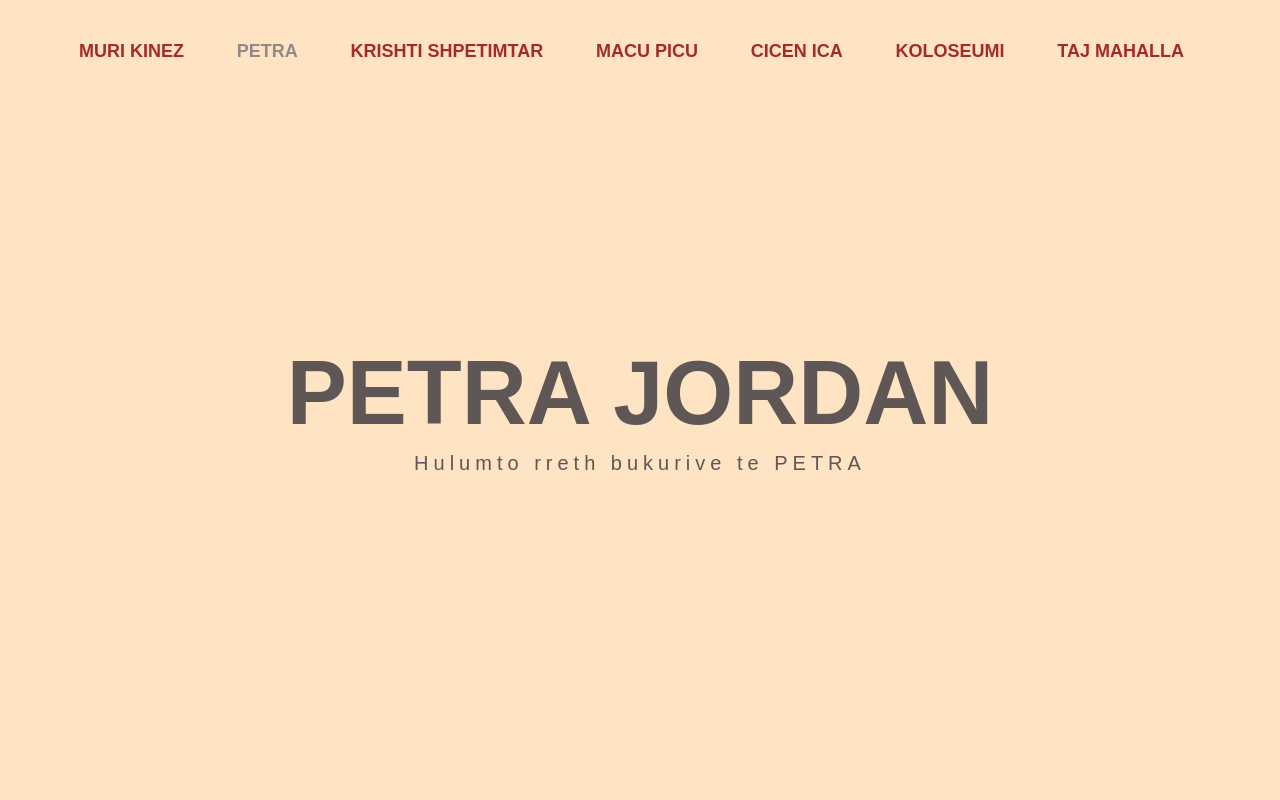
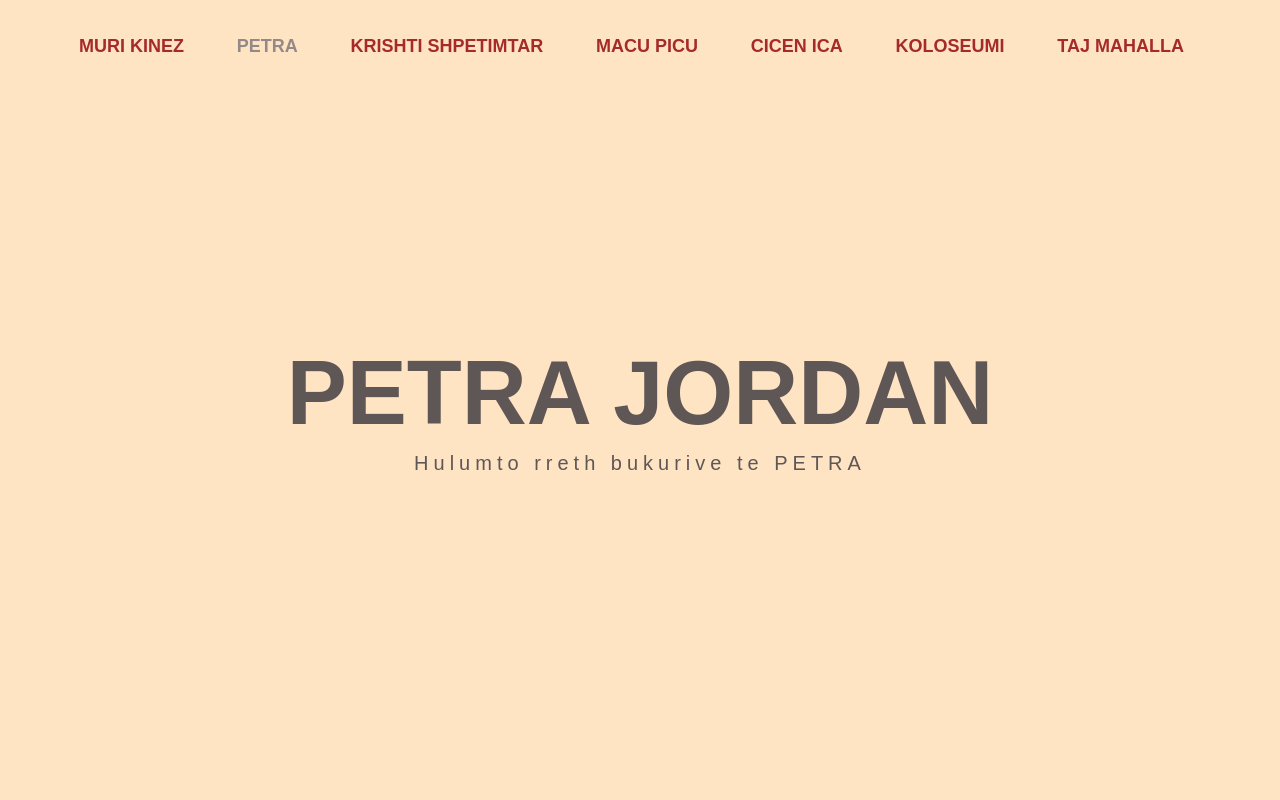
Before and after one commit to edonberishaa/projekt1, a plain HTML site: page projekt-2023/petra/petra.html in a window 1280 px wide. Shown: the top 800 px of the page. Drawn offline with nearby package versions, Linux system fonts and the light colour scheme.

Commit message:
Update petra.css

```diff
--- a/projekt-2023/petra/petra.css
+++ b/projekt-2023/petra/petra.css
@@ -31,9 +31,9 @@ header{
 }
 .navbar ul li{
     list-style: none;
-    display: inline-block;
+    display: flex;
     position: relative;
-    margin-top: 30px;
+    margin-top: 5px;
 
 }
 .navbar ul{
```
